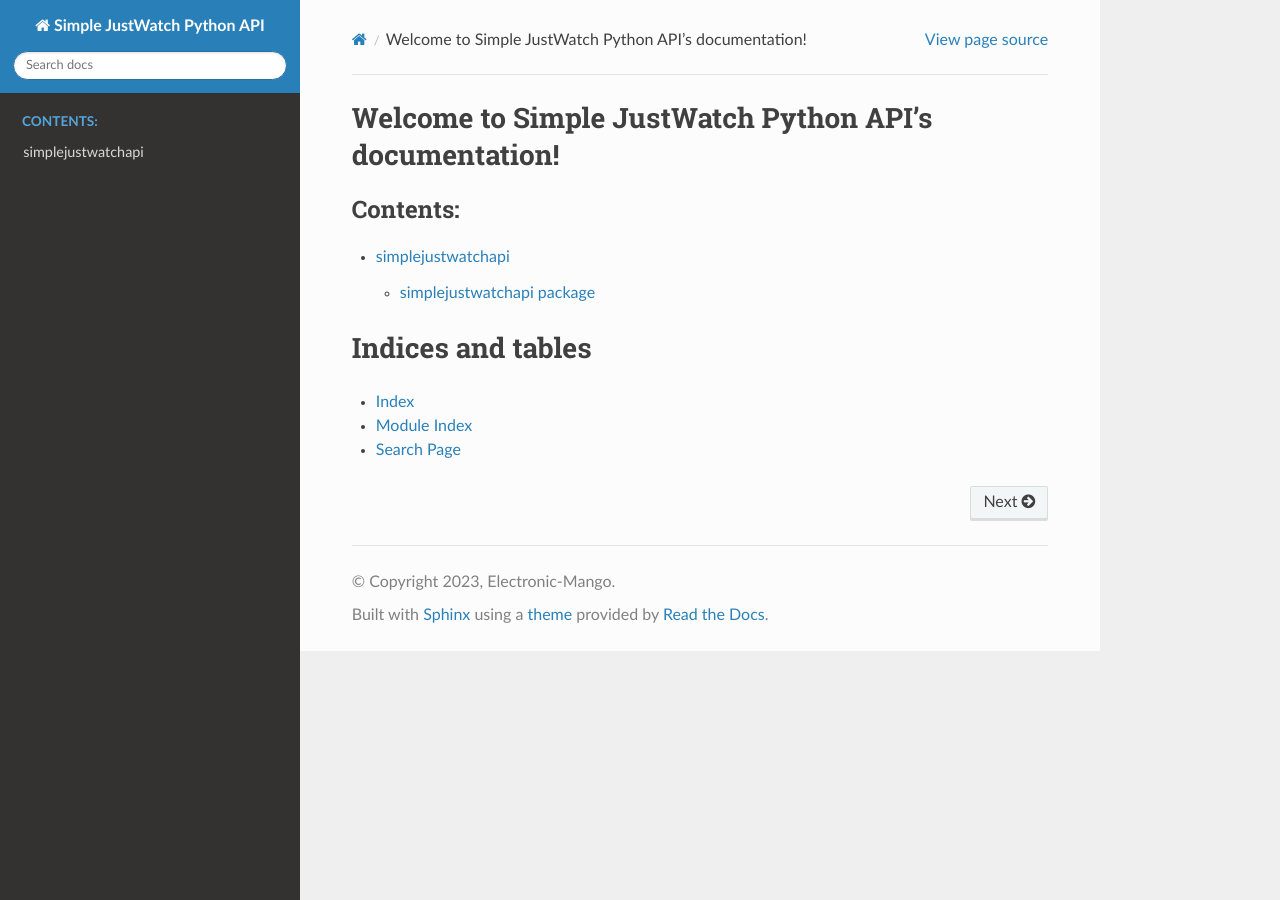
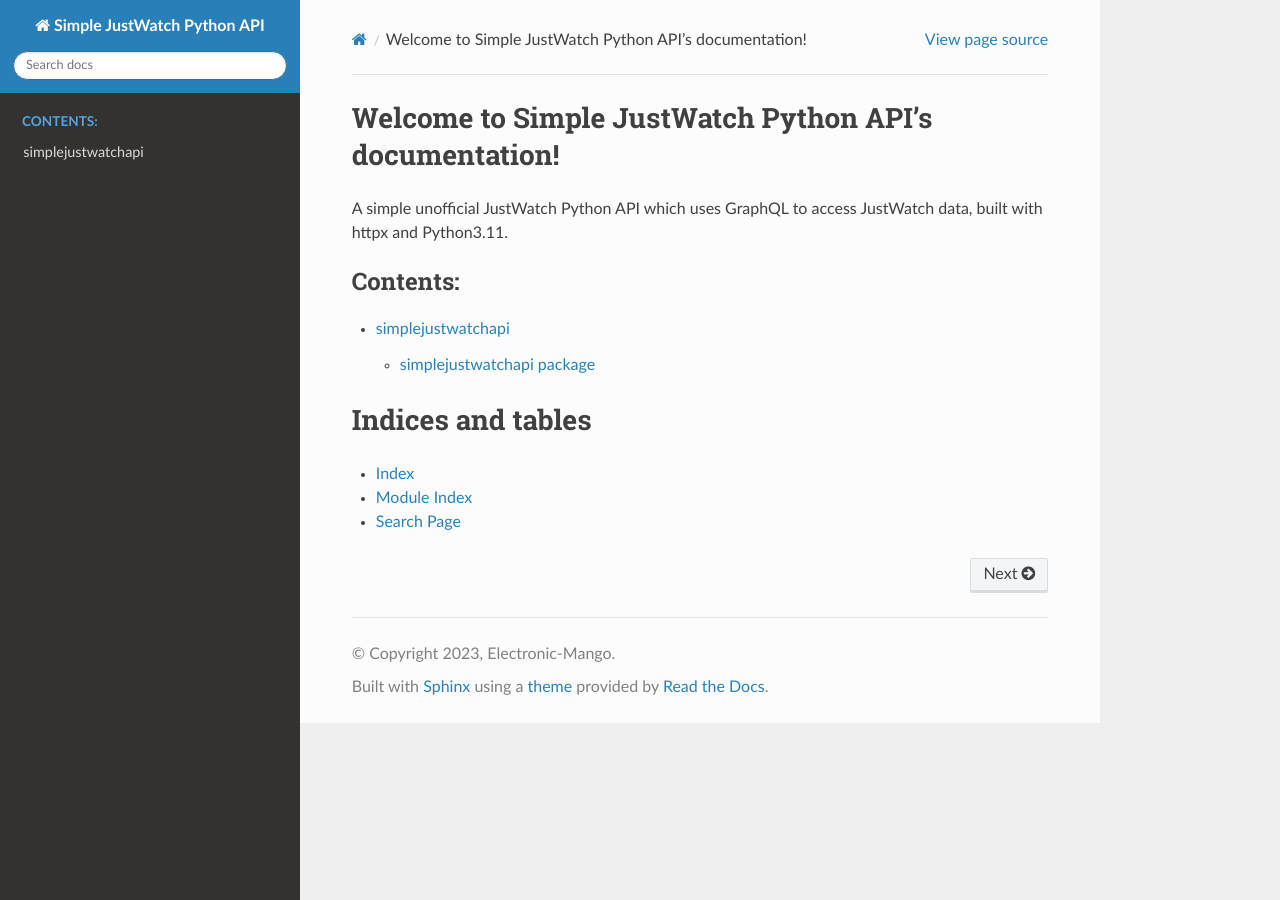
Before and after one commit to Electronic-Mango/simple-justwatch-python-api, a Sphinx documentation site: the page built from docs/index.rst, in a window 1280 px wide. Built offline with Sphinx 7.4.7 and the Read the Docs theme 3.1.0, drawn with Linux system fonts in a browser that asks for light colours.

Commit message:
Add basic description to main docs page

```diff
--- a/docs/index.rst
+++ b/docs/index.rst
@@ -5,6 +5,9 @@
 
 Welcome to Simple JustWatch Python API's documentation!
 =======================================================
+
+A simple unofficial JustWatch Python API which uses GraphQL to access JustWatch data,
+built with httpx and Python3.11.
 
 .. toctree::
    :maxdepth: 2
```
